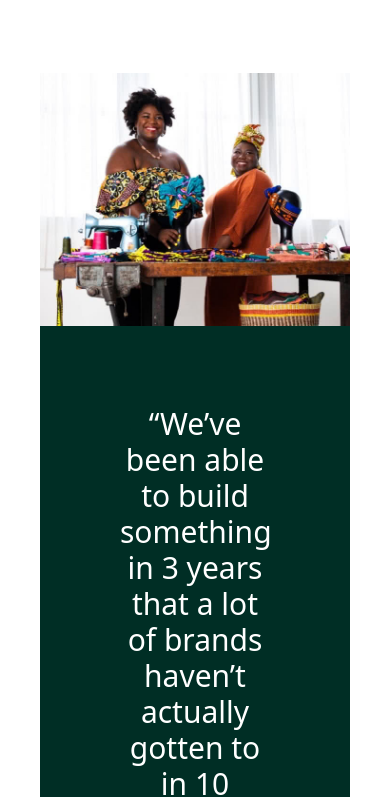
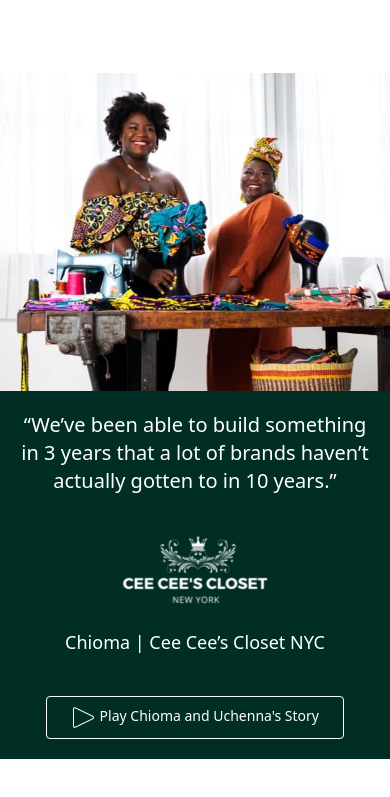
Before and after one commit to Sduttt/shopify-clone, a plain HTML site: page index.html in a window 390 px wide. Shown: the part 6787-7584 px from the top of the page. Drawn offline with nearby package versions, Linux system fonts and the light colour scheme.

Commit message:
minor bugs fixed

```diff
--- a/index.html
+++ b/index.html
@@ -75,7 +75,7 @@
             <div class="flex flex-col items-center">
                 <div class="flex flex-col sm:flex-row md:flex-col my-6 justify-content-center">
                     <input type="text" class="my-1 sm:mx-1 px-4 md:px-6 py-1 md:py-4 rounded text-lg border border-black" placeholder="Enter your email address">
-                    <div class="w-[200px] md:w-full">
+                    <div class="sm:w-[200px] md:w-full">
                         <button class="bg-shopylight hover:bg-shopydeep text-white text-lg font-semibold rounded my-1 py-1 md:py-4 w-full sm:mx-1 w-full">Start free trial</button>
                     </div>
                 </div>
@@ -203,13 +203,13 @@
 
     <!-- CEE CEE'S CLOSSET -->
 
-    <div class="mx-10 sm:mx-16 flex flex-col md:flex-row my-2">
+    <div class="ms-0 sm:mx-10 sm:mx-16 flex flex-col md:flex-row my-2">
         <img src="./image/story.jpg" alt="" class="">
-        <div class="bg-shopydeep text-white text-center p-20">
-            <h1 class="text-3xl font-medium">“We’ve been able to build something in 3 years that a lot of brands haven’t actually gotten to in 10 years.”</h1>
-            <img src="./image/story-logo.png" alt="" class="mx-auto mt-16">
-            <h1 class="text-xl py-6 font-medium">Chioma | Cee Cee’s Closet NYC</h1>
-            <button class="bg-transparent border border-white rounded font-medium text-base px-6 py-2 mt-4">
+        <div class="bg-shopydeep text-white text-center p-5 sm:p-20">
+            <h1 class="text-xl sm:text-3xl font-medium">“We’ve been able to build something in 3 years that a lot of brands haven’t actually gotten to in 10 years.”</h1>
+            <img src="./image/story-logo.png" alt="" class="mx-auto mt-10 smmt-16">
+            <h1 class="text-lg sm:text-xl py-6 font-medium">Chioma | Cee Cee’s Closet NYC</h1>
+            <button class="bg-transparent border border-white rounded font-medium text-sm sm:text-base px-6 py-2 mt-4">
                 <img src="./image/icons8-play-button-white.png" alt="" class="inline"> Play Chioma and Uchenna's Story
             </button>
         </div>
@@ -331,8 +331,8 @@
             </div>
         </div>
         <hr>
-        <div class="flex justify-between py-4 mx-0 sm:mx-16 items-center">
-            <div class="flex flex-col sm:flex-row">
+        <div class="flex flex-col sm:flex-row justify-between py-4 mx-0 sm:mx-16 items-center">
+            <div class="flex flex-row">
                 <img src="./image/icons8-facebook-50.png" alt="" class="px-1 sm:px-2 w-6 sm:w-12"><img src="./image/icons8-twitter-circled-50.png" alt="" class="px-1 sm:px-2 w-6 sm:w-12"><img src="./image/icons8-youtube-50.png" alt="" class="px-1 sm:px-2 w-6 sm:w-12"><img src="./image/icons8-instagram-50.png" alt="" class="px-1 sm:px-2 w-6 sm:w-12"><img src="./image/icons8-linkedin-circled-50.png" alt="" class="px-1 sm:px-2 w-6 sm:w-12"><img src="./image/icons8-pinterest-50.png" alt="" class="px-1 sm:px-2 w-6 sm:w-12">
             </div>
             <div class="flex items-center">
```
